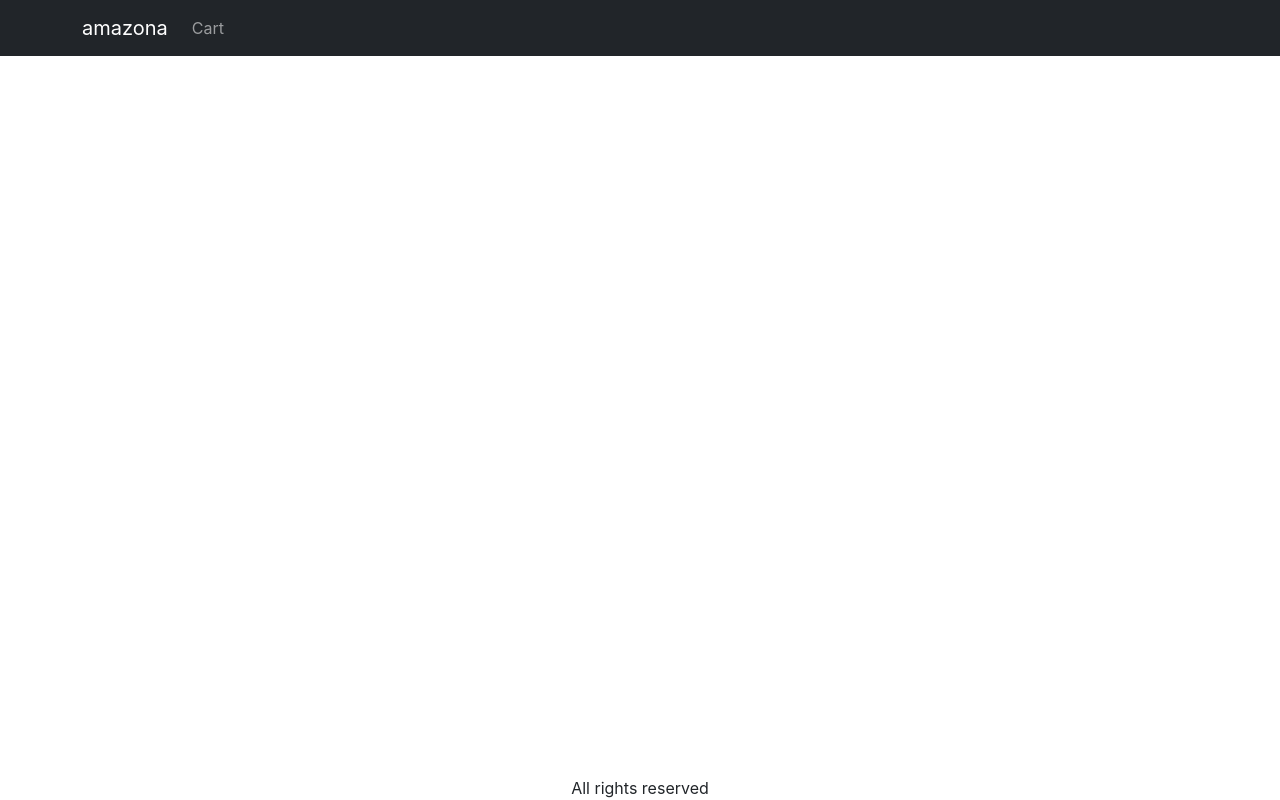
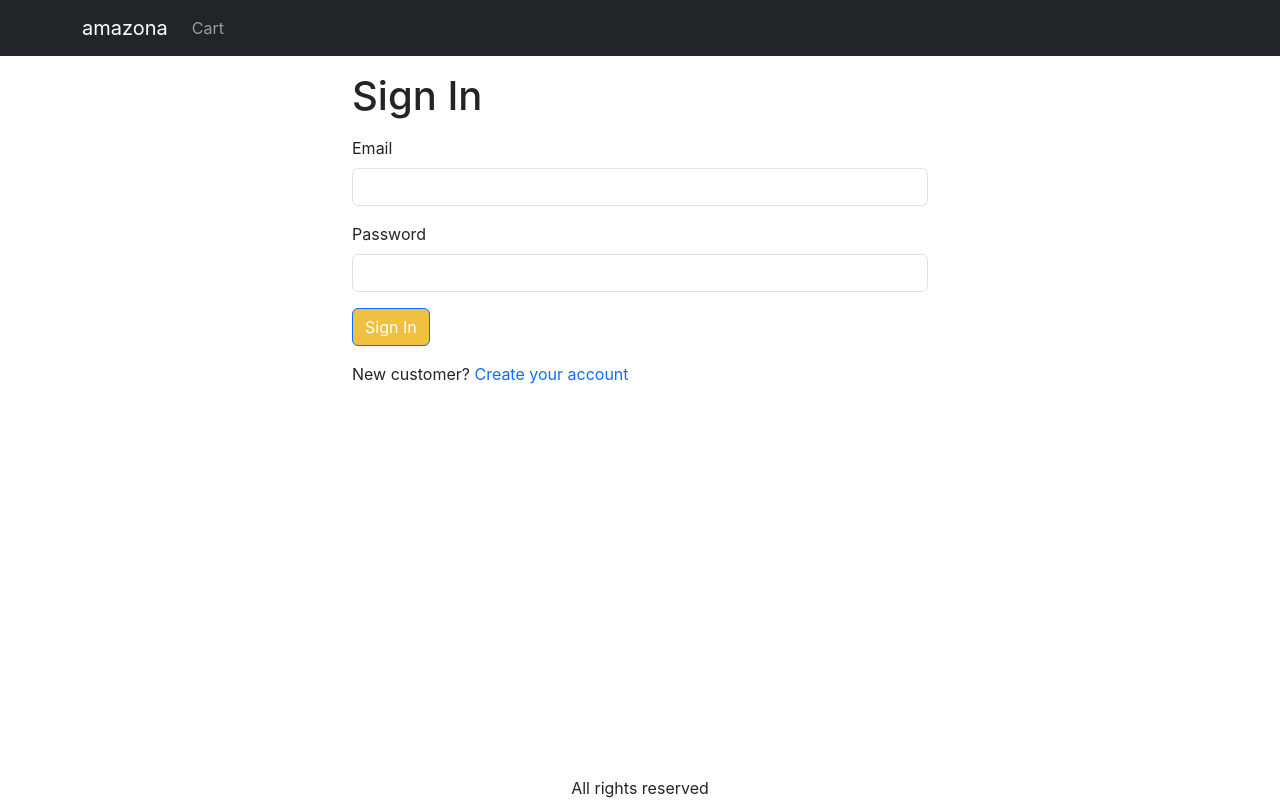
Before and after one commit to cantfindid24/Amazon-project-6, a React (Create React App) app in the folder frontend/: page /signin in a window 1280 px wide. Built offline with nearby package versions, Linux system fonts and the light colour scheme.

Commit message:
18 Create a Signin screen ,build its UI and add a route to it in App.js. so that we can ask email and password from user. for sign in

```diff
--- a/frontend/src/App.js
+++ b/frontend/src/App.js
@@ -9,6 +9,7 @@
 import { useContext } from 'react';
 import { Store } from './context/Store';
 import CartScreen from './screens/CartScreen';
+import SigninScreen from './screens/SigninScreen';
 
 function App() {
   const { state } = useContext(Store);
@@ -39,8 +40,9 @@
           <Container className="mt-3">
             <Routes>
               <Route path="/product/:_id" element={<ProductScreen />}></Route>
-              <Route path="/cart" element={<CartScreen />}></Route>
-              <Route path="/" element={<HomeScreen />}></Route>
+              <Route path="/cart" element={<CartScreen />} />
+              <Route path="/signin" element={<SigninScreen />} />
+              <Route path="/" element={<HomeScreen />} />
             </Routes>
           </Container>
         </main>
--- a/frontend/src/index.css
+++ b/frontend/src/index.css
@@ -46,3 +46,6 @@
 .img-thumbnail {
   height: 80px;
 }
+.small-container {
+  max-width: 600px;
+}
--- /dev/null
+++ b/frontend/src/screens/SigninScreen.js
@@ -0,0 +1,39 @@
+import React from 'react';
+import Button from 'react-bootstrap/Button';
+import { Helmet } from 'react-helmet-async';
+import { Link, useLocation } from 'react-router-dom';
+import Form from 'react-bootstrap/Form';
+import Container from 'react-bootstrap/Container';
+
+const SigninScreen = () => {
+  const { search } = useLocation();
+  const redirectInUrl = new URLSearchParams(search).get('redirect');
+  const redirect = redirectInUrl ? redirectInUrl : '/';
+  return (
+    <Container className="small-container">
+      <Helmet>
+        <title>Sign In</title>
+      </Helmet>
+      <h1 className="my-3">Sign In</h1>
+      <Form>
+        <Form.Group className="mb-3" controlId="email">
+          <Form.Label>Email</Form.Label>
+          <Form.Control type="email" required />
+        </Form.Group>
+        <Form.Group className="mb-3" controlId="password">
+          <Form.Label>Password</Form.Label>
+          <Form.Control type="password" required />
+        </Form.Group>
+        <div className="mb-3">
+          <Button type="submit">Sign In</Button>
+        </div>
+        <div className="mb-3">
+          New customer?{' '}
+          <Link to={'/signup?redirect=${redirect}'}>Create your account</Link>
+        </div>
+      </Form>
+    </Container>
+  );
+};
+
+export default SigninScreen;
```
